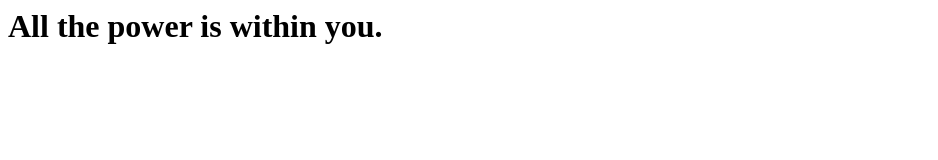
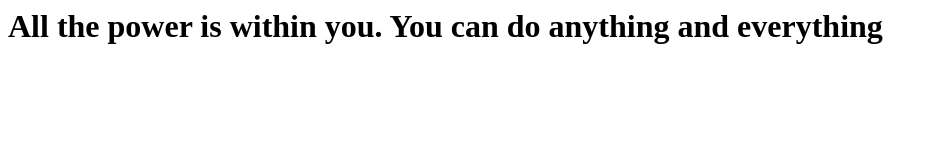
Before and after one commit to Ramesh29/firstgitrepo, a plain HTML site: page index.html in a window 1280 px wide. Shown: the whole page, without its empty margins (0-938 px from the left). Drawn offline with Linux system fonts and the light colour scheme.

Commit message:
completed the first quote

```diff
--- a/index.html
+++ b/index.html
@@ -1,5 +1,5 @@
 <html>
     <body>
-        <h1>All the power is within you.</h1>
+        <h1>All the power is within you. You can do anything and everything</h1>
     </body>
 </html>
```
